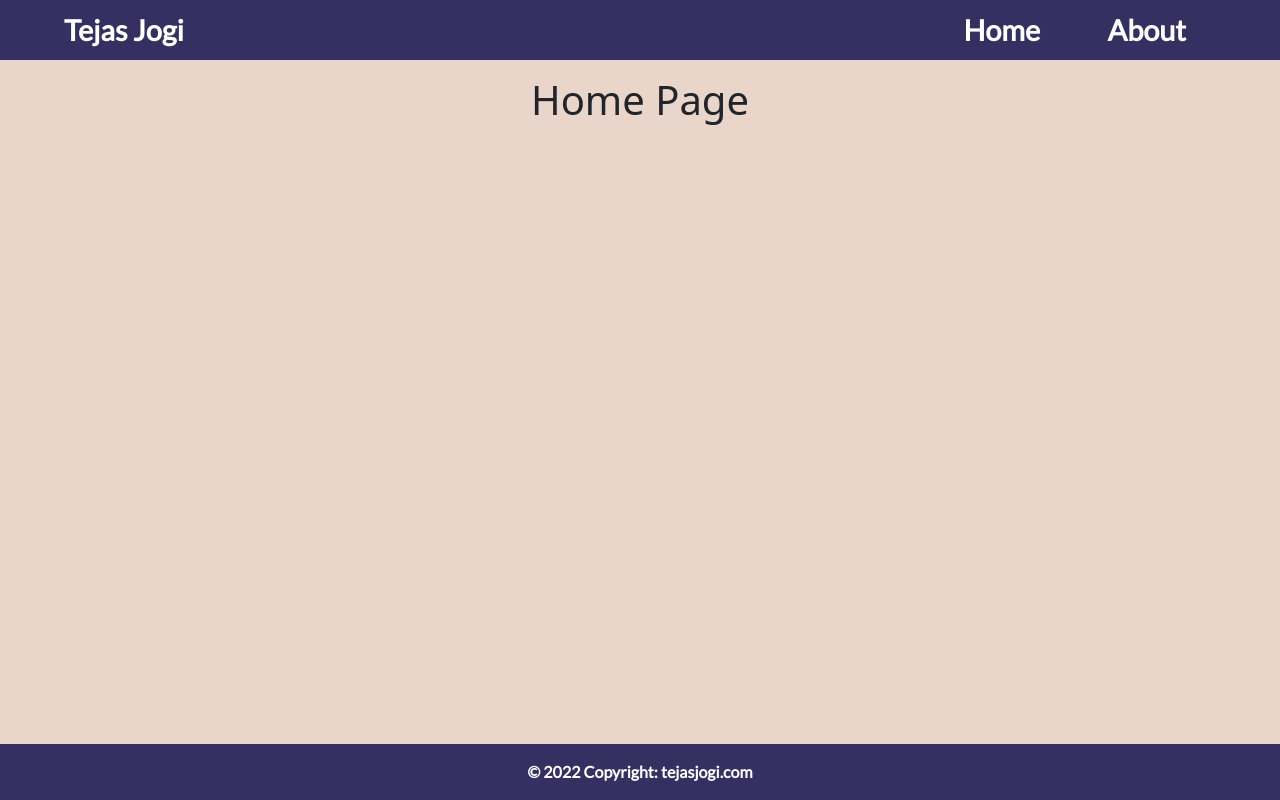
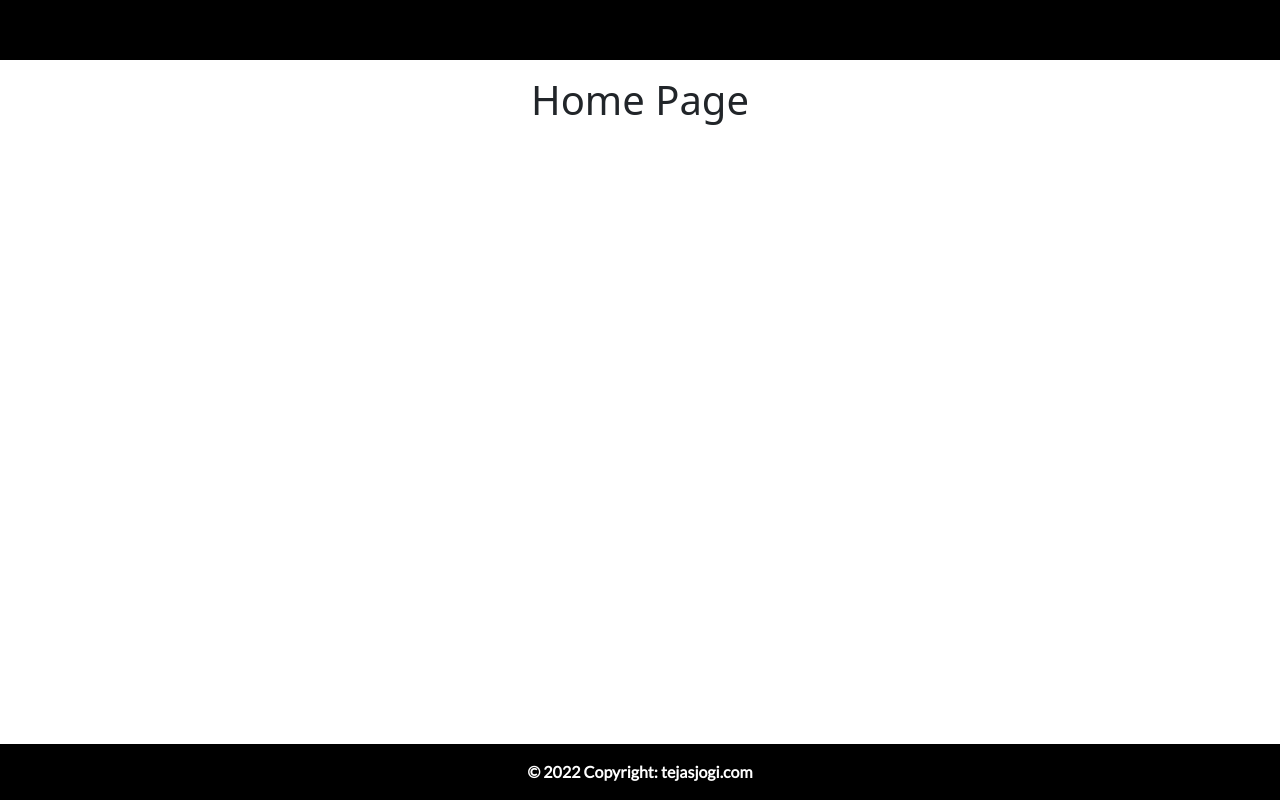
Before and after one commit to TejasJogi/Portfolio-Website, a Flask app: page / in a window 1280 px wide. Run offline with Flask 2, Linux system fonts and the light colour scheme.

Commit message:
navbar footer color

```diff
--- a/static/utility.css
+++ b/static/style.css
@@ -1,9 +1,11 @@
 @import url('https://fonts.googleapis.com/css2?family=Lato&display=swap');
 
 :root {
-    --navfoot: #363062;
     --white: #ffffff;
-    --body: #E9D5CA;
+    --body: #79DAE8;
+    --black: #000000;
+    --navfoot: #000000
+
 }
 
 * {
@@ -38,7 +40,7 @@
 
 .navbar a {
     text-decoration: none;
-    color: var(--white);
+    color: var(--black);
     font-weight: bold;
     font-family: 'Lato', sans-serif;
 }
@@ -64,7 +66,7 @@
 
 .nav-right li a {
     text-decoration: none;
-    color: var(--white);
+    color: var(--black);
     font-weight: bold;
     font-family: 'Lato', sans-serif;
 }
@@ -81,7 +83,7 @@ header {
 }
 
 body {
-    background-color: var(--body);
+    background-color: var(--white);
     height: 100vh;
 }
 
--- a/templates/base.html
+++ b/templates/base.html
@@ -10,7 +10,7 @@
   <link href="https://cdn.jsdelivr.net/npm/bootstrap@5.1.3/dist/css/bootstrap.min.css" rel="stylesheet"
     integrity="sha384-1BmE4kWBq78iYhFldvKuhfTAU6auU8tT94WrHftjDbrCEXSU1oBoqyl2QvZ6jIW3" crossorigin="anonymous">
 
-  <link rel="stylesheet" href="static/utility.css">
+  <link rel="stylesheet" href="static/style.css">
 
   <title>{% block title %}{% endblock title %} | Tejas Jogi</title>
 </head>
@@ -19,7 +19,7 @@
   <header>
     <nav class="navbar flex justify-center align-center">
       <div class="brand">
-        <a href="/" class="active">Tejas Jogi</a>
+        <a href="/" class="active">TEJAS JOGI</a>
       </div>
       <div class="right">
         <ul class="nav-right">
```
